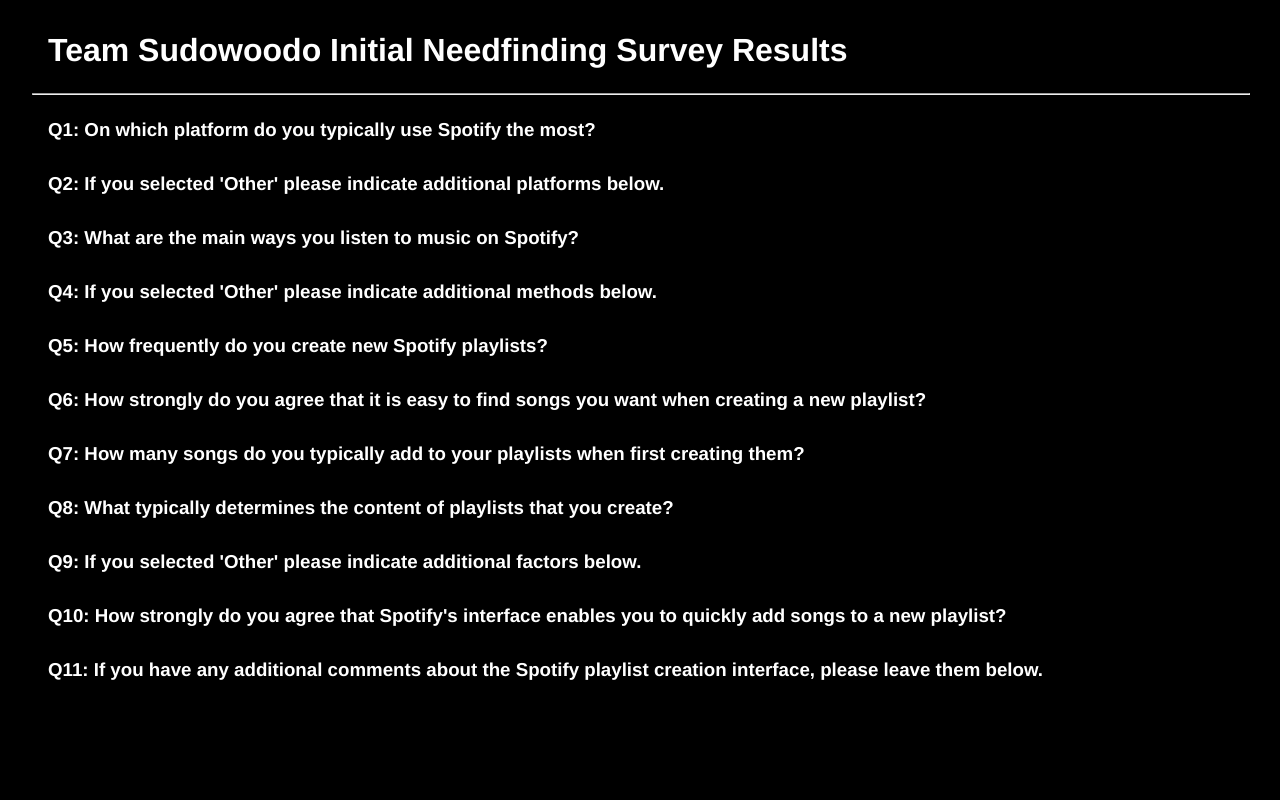
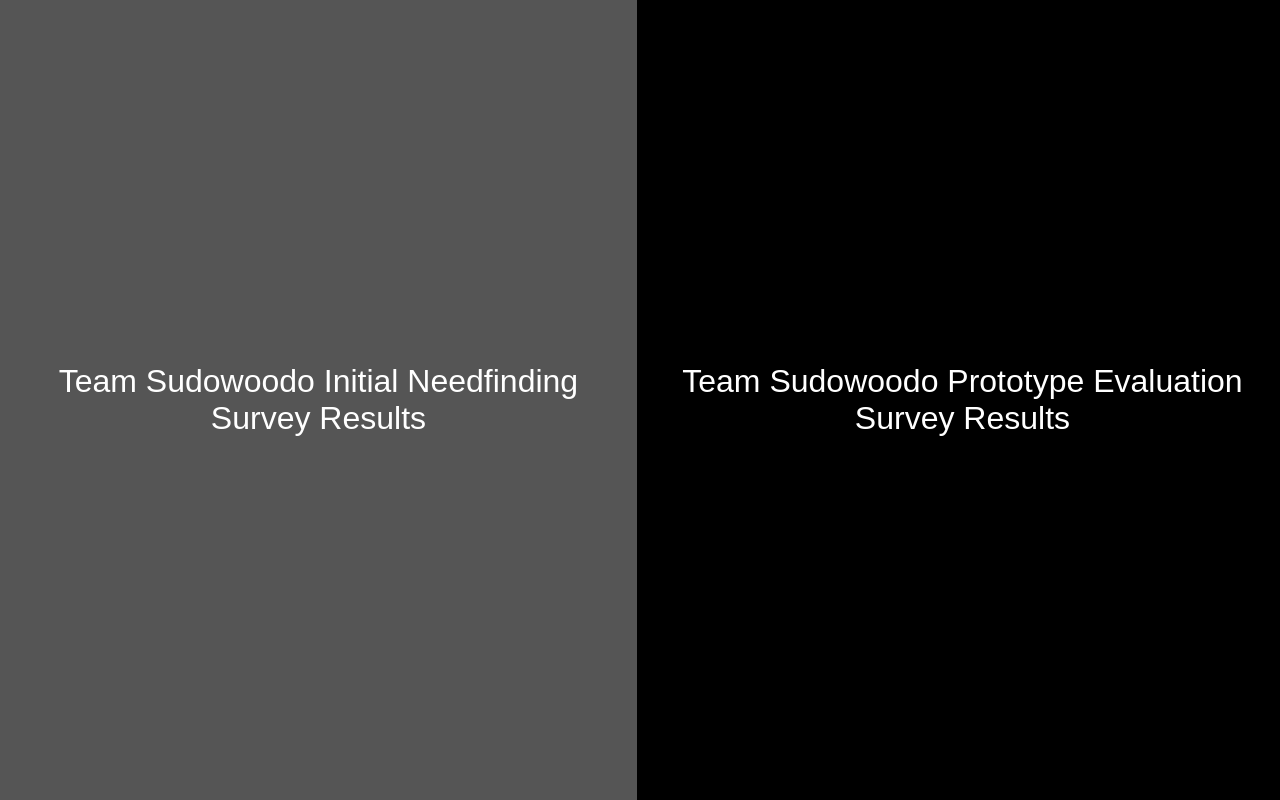
Before and after one commit to sbwhitt/OMS-CS6750, an Angular app: page /team-surveys in a window 1280 px wide. Built offline with nearby package versions, Linux system fonts and the light colour scheme.

Commit message:
add eval survey

```diff
--- a/src/app/team-survey-results/team-survey-results.component.html
+++ b/src/app/team-survey-results/team-survey-results.component.html
@@ -1,9 +1,27 @@
-<div class="selected-survey card">
+<div class="survey-options" *ngIf="selectedSurvey === null">
+    <button
+        style="grid-column: 1 / 2; grid-row: 1 / 2;"
+        tabindex="1"
+        (click)="selectSurvey(1)"
+        class="survey-btn card">
+        Team Sudowoodo Initial Needfinding Survey Results
+    </button>
+    <button
+    style="grid-column: 2 / 2; grid-row: 1 / 2;"
+        tabindex="2"
+        (click)="selectSurvey(2)"
+        class="survey-btn card">
+        Team Sudowoodo Prototype Evaluation Survey Results
+    </button>
+</div>
+<div class="selected-survey card" *ngIf="selectedSurvey !== null">
     <div class="survey-title">
+        <!-- back arrow -->
+        <svg tabindex="1" (click)="deselectSurvey();" class="back-icon" fill="white" viewBox="0 0 1024 1024" xmlns="http://www.w3.org/2000/svg"><g id="SVGRepo_bgCarrier" stroke-width="0"></g><g id="SVGRepo_tracerCarrier" stroke-linecap="round" stroke-linejoin="round"></g><g id="SVGRepo_iconCarrier"><path d="M222.927 580.115l301.354 328.512c24.354 28.708 20.825 71.724-7.883 96.078s-71.724 20.825-96.078-7.883L19.576 559.963a67.846 67.846 0 01-13.784-20.022 68.03 68.03 0 01-5.977-29.488l.001-.063a68.343 68.343 0 017.265-29.134 68.28 68.28 0 011.384-2.6 67.59 67.59 0 0110.102-13.687L429.966 21.113c25.592-27.611 68.721-29.247 96.331-3.656s29.247 68.721 3.656 96.331L224.088 443.784h730.46c37.647 0 68.166 30.519 68.166 68.166s-30.519 68.166-68.166 68.166H222.927z"></path></g></svg>
         <span class="title">{{surveyTitle}}</span>
     </div>
     <hr style="width: 100%; margin-top: 1.5rem;" />
-    <div class="survey-item" *ngFor="let q of surveyData; index as i">
+    <div class="survey-item" *ngFor="let q of selectedSurvey; index as i">
         <h3 tabindex={{5+i}} (click)="selectQuestion(i)" class="survey-question">Q{{i+1}}: {{q.text}}</h3>
         <span *ngIf="q.selected">
             <p class="survey-answer" *ngFor="let a of q.answers; index as j">
--- a/src/app/team-survey-results/team-survey-results.component.ts
+++ b/src/app/team-survey-results/team-survey-results.component.ts
@@ -3,6 +3,7 @@
 import { Component } from '@angular/core';
 import { NgFor, NgIf } from '@angular/common';
 import teamSurveyData from "../../assets/surveys/team_survey.json";
+import teamEvalSurveyData from "../../assets/surveys/team_eval_survey.json";
 
 @Component({
   selector: 'app-team-survey-results',
@@ -12,11 +13,33 @@
   styleUrl: './team-survey-results.component.css'
 })
 export class TeamSurveyResultsComponent {
-  surveyTitle = "Team Sudowoodo Initial Needfinding Survey Results";
-  surveyData = teamSurveyData;
+  surveyNumber: number = 1;
+  surveyTitle: string = "";
+  selectedSurvey: Question[] | null = null;
   selectedQuestions: number[] = [];
 
+  selectSurvey(i: number) {
+    this.surveyNumber = i;
+    switch (i) {
+      case 0:
+        this.selectedSurvey = null;
+        break;
+      case 1:
+        this.surveyTitle = "Team Sudowoodo Initial Needfinding Survey Results";
+        this.selectedSurvey = teamSurveyData;
+        break;
+      case 2:
+        this.surveyTitle = "Team Sudowoodo Prototype Evaluation Survey Results";
+        this.selectedSurvey = teamEvalSurveyData;
+        break;
+    }
+  }
+
+  deselectSurvey() {
+    this.selectedSurvey = null;
+  }
+
   selectQuestion(i: number) {
-    this.surveyData[i].selected = !this.surveyData[i].selected;
+    this.selectedSurvey![i].selected = !this.selectedSurvey![i].selected;
   }
 }
```
Also changed, not shown: src/assets/surveys/team_eval_survey.json (added, +1 -0 lines), 5 other files (tests, documents, lock files or other folders).
